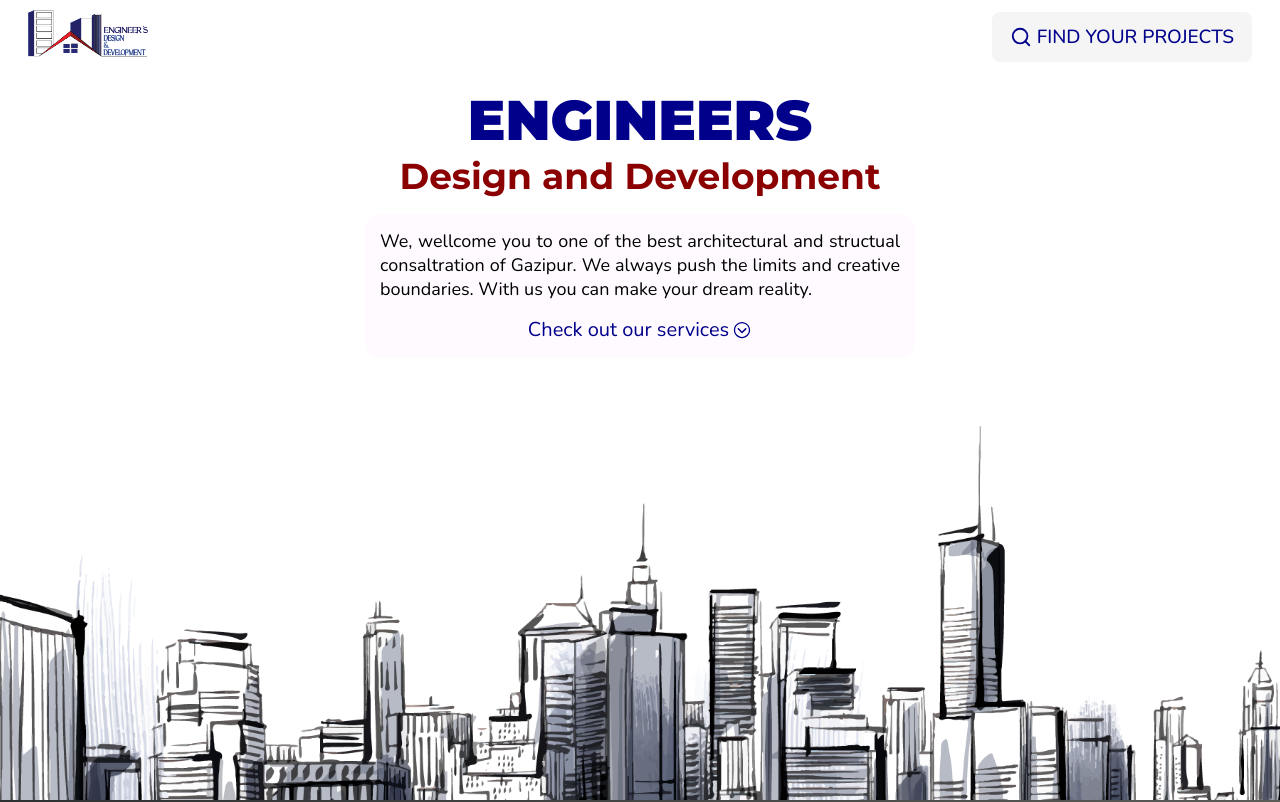
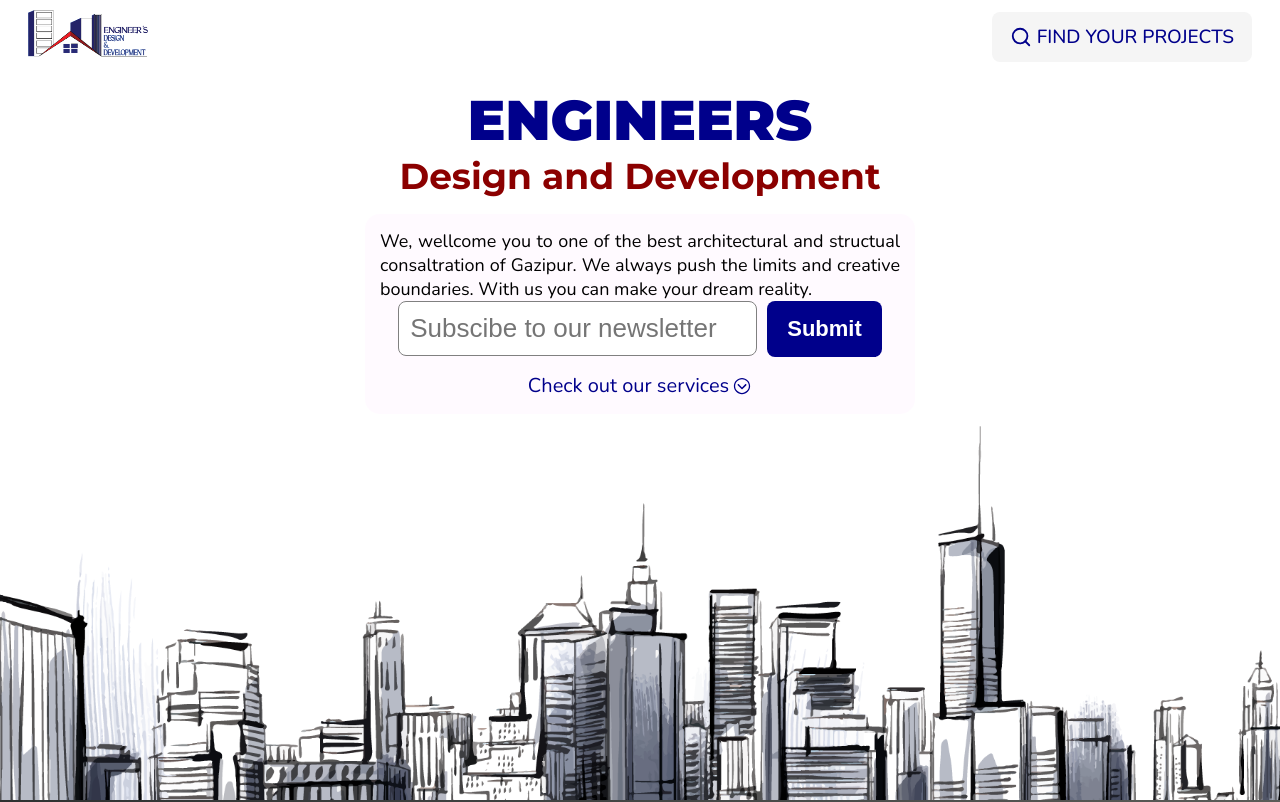
Before and after one commit to devjunaeid/edd, a Next.js app: page / in a window 1280 px wide. Shown: the top 802 px of the page. Built offline with nearby package versions, Linux system fonts and the light colour scheme.

Commit message:
Added: NewsLatter Component.

```diff
--- a/src/components/Hero.jsx
+++ b/src/components/Hero.jsx
@@ -1,9 +1,9 @@
 import React from "react";
 import "./component.css";
-import Link from "next/link";
 import Image from "next/image";
 import heroImg from "../../public/hero/h3.png";
 import { IoIosArrowDropdown } from "react-icons/io";
+import SubToNewsLatter from "./NewsLatter/SubToNewsLatter";
 
 function Hero() {
   return (
@@ -13,16 +13,19 @@ function Hero() {
       </div>
       <div className="hero_sd">
         <p>
-          We, wellcome you to one of the best architectural and structual consaltration
-          of Gazipur. We always push the limits and creative boundaries. With us
-          you can make your dream reality.
+          We, wellcome you to one of the best architectural and structual
+          consaltration of Gazipur. We always push the limits and creative
+          boundaries. With us you can make your dream reality.
         </p>
-        <a href={"#services"} className="service_link">
-          Check out our services
-          <IoIosArrowDropdown size={20} />
-        </a>
+        <div className="heroLinks">
+          <SubToNewsLatter />
+          <a href={"#services"} className="service_link">
+            Check out our services
+            <IoIosArrowDropdown size={20} />
+          </a>
+        </div>
       </div>
-      <Image src={heroImg} className="hero_img" />
+      <Image src={heroImg} className="hero_img" alt="Hero Img" />
     </div>
   );
 }
```
